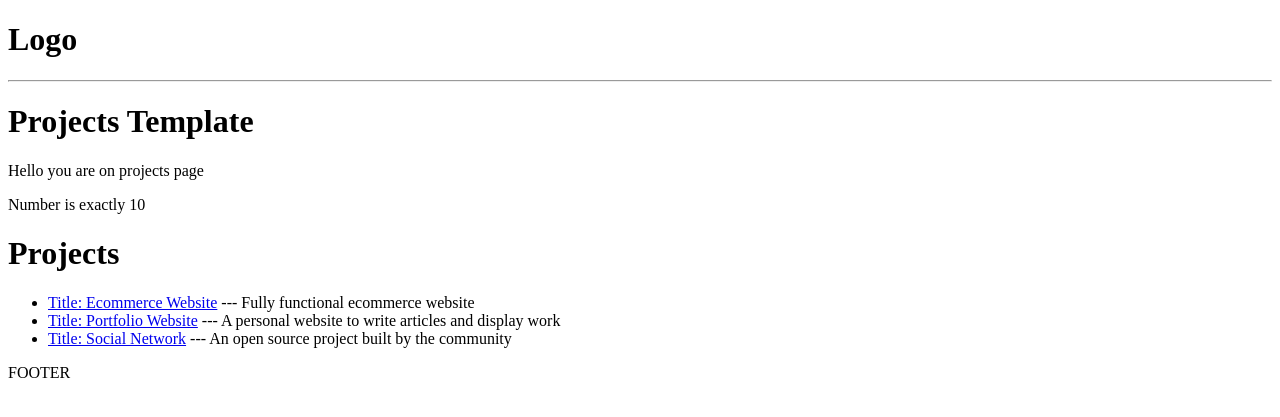
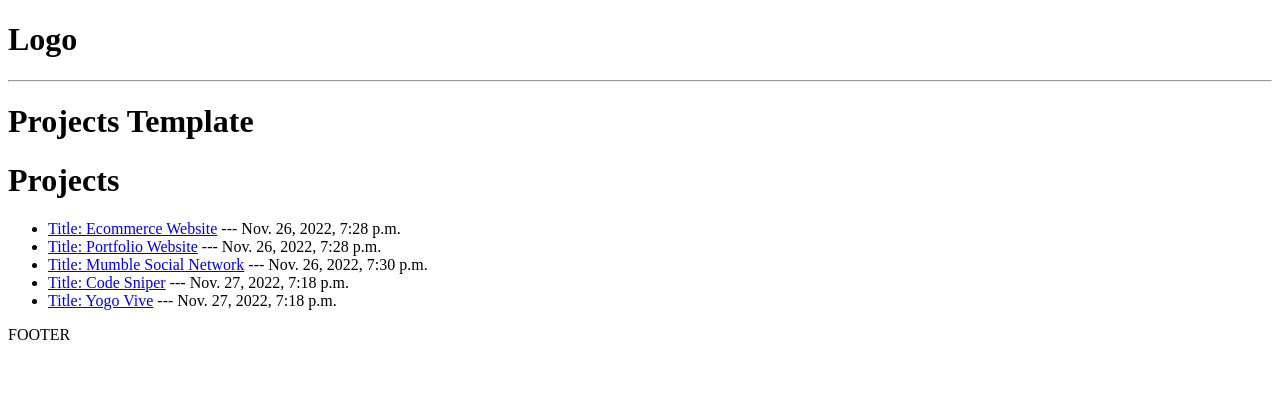
Before and after one commit to W-J-Knight/devsearch, a Django app: page / in a window 1280 px wide. Shown: the top 417 px of the page. Run offline with Django 4.2, Linux system fonts and the light colour scheme; data comes from the database, SQL or seed files in the repository.

Commit message:
Render out some data on web page from the data base.

```diff
--- a/projects/templates/projects/projects.html
+++ b/projects/templates/projects/projects.html
@@ -3,19 +3,11 @@
 
 {% block content %}
 <h1>Projects Template</h1>
-<p>Hello you are on {{page}} page</p>
 
-{% if number > 10 %}
-<p>Number is greater then 10</p>
-{% elif number == 10 %}
-<p>Number is exactly 10</p>
-{% else  %}
-<p>Number is less than 10</p>
-{%endif  %}
 <h1>Projects</h1>
 <ul>
 {% for project in projects %}
-    <li><a href="{% url 'project' project.id%}">Title: {{project.title}}</a> --- {{project.description}}</li>
+    <li><a href="{% url 'project' project.id%}">Title: {{project.title}}</a> --- {{project.created}}</li>
 {% endfor %}
 </ul>
 {% endblock content %}
--- a/projects/templates/projects/single-project.html
+++ b/projects/templates/projects/single-project.html
@@ -1,6 +1,10 @@
 {% extends 'main.html' %}
 {% block content %}
 <h1>{{project.title}}</h1>
+<hr>
+{% for tag in project.tags.all %}
+<span style="border: 1px solid gray">{{tag}}</span>
+{% endfor %}
 <br>
 <p>{{project.description}}</p>
 
--- a/projects/views.py
+++ b/projects/views.py
@@ -1,4 +1,5 @@
 from django.shortcuts import render
+from .models import Project
 
 # Create your views here.
 projectsList = [
@@ -12,18 +13,12 @@ projectsList = [
 ]
 
 def projects(request):
-    page = 'projects'
-    number = 10
+    projects = Project.objects.all()
     context = {
-        'page':page,
-        'number': number,
-        'projects': projectsList
+        'projects': projects
     }
     return render(request, 'projects/projects.html',context)
 
 def project(request, pk):
-    projectObj = None
-    for i in projectsList:
-        if i['id'] == pk:
-            projectObj = i
+    projectObj = Project.objects.get(id=pk)
     return render(request, 'projects/single-project.html',{'project': projectObj})
```
